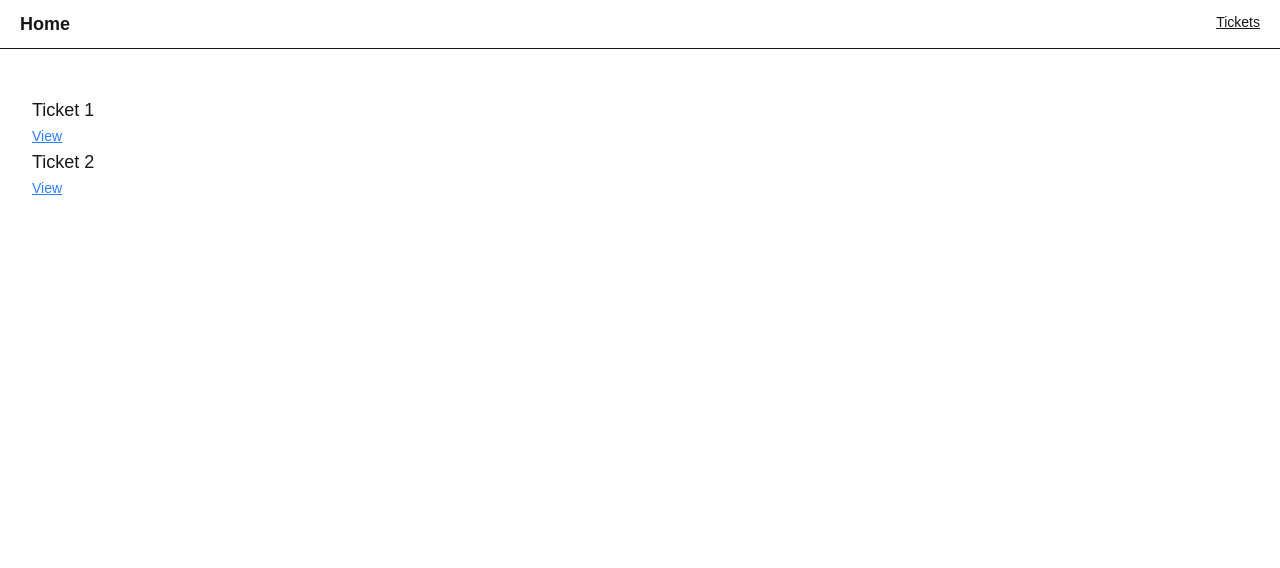
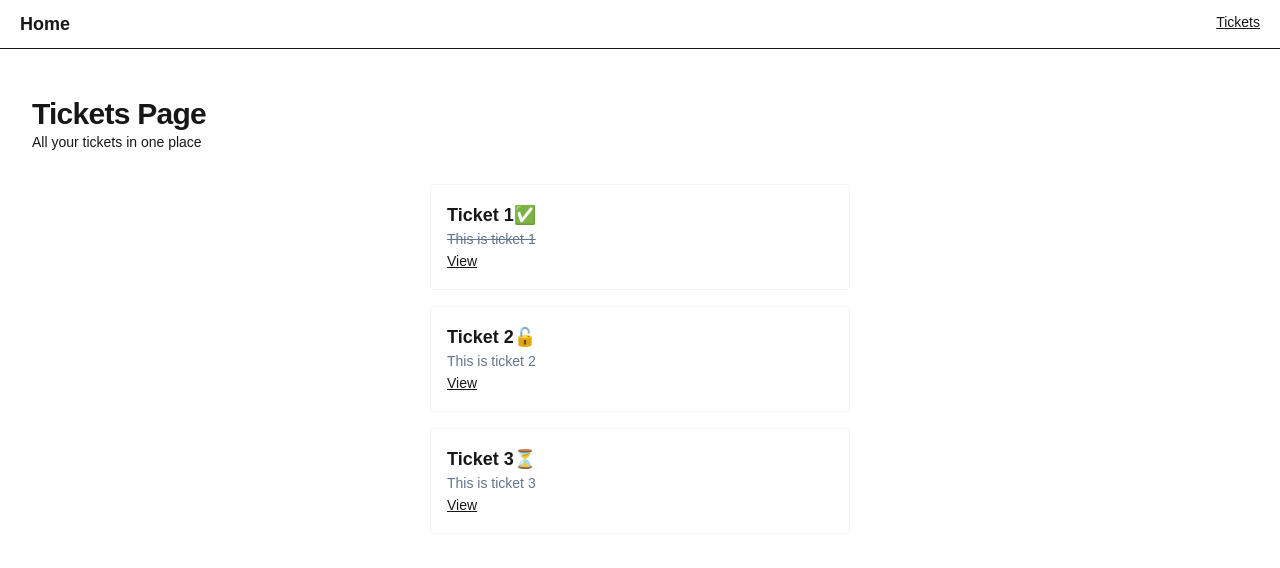
Before and after one commit to EF1874/the-road-to-next, a Next.js app: page /tickets in a window 1280 px wide. Shown: the top 568 px of the page. Built offline with nearby package versions, Linux system fonts and the light colour scheme.

Commit message:
tailwind动画

```diff
--- a/package.json
+++ b/package.json
@@ -7,9 +7,11 @@
     "build": "next build",
     "start": "next start",
     "lint": "next lint",
-    "lint-fix": "next lint --fix"
+    "lint-fix": "next lint --fix",
+    "type": "tsc --noEmit"
   },
   "dependencies": {
+    "clsx": "^2.1.1",
     "next": "15.2.0",
     "react": "^19.0.0",
     "react-dom": "^19.0.0"
--- a/src/app/globals.css
+++ b/src/app/globals.css
@@ -1,8 +1,21 @@
-@import "tailwindcss";
+@import 'tailwindcss';
 
 @theme {
     --font-sans: var(--font-geist-sans);
     --font-mono: var(--font-geist-mono);
+
+    --animate-fade-in-from-top: fade-in-from-top 0.5s ease-out;
+
+    @keyframes fade-in-from-top {
+        from {
+            opacity: 0;
+            transform: translateY(-16px);
+        }
+        to {
+            opacity: 1;
+            transform: translateY(0);
+        }
+    }
 }
 
 :root {
--- a/src/app/page.tsx
+++ b/src/app/page.tsx
@@ -3,12 +3,17 @@ import { ticketsPath } from '@/paths';
 
 const HomePage = () => {
     return (
-        <div>
-            <h1 className='text-xl'>Home Page</h1>
+        <div className='flex flex-col gap-y-8'>
+            <h2 className='text-3xl font-bold tracking-tight'>Home Page</h2>
+            <p className='text-sm text-muted-foreground'>
+                Your home place to start
+            </p>
 
-            <Link href={ticketsPath} className='text-xl text-blue-500 underline'>
-                Go To Tickets
-            </Link>
+            <div className='flex flex-1 flex-col items-center'>
+                <Link href={ticketsPath} className=' underline'>
+                    Go To Tickets
+                </Link>
+            </div>
         </div>
     );
 };
--- a/src/app/tickets/page.tsx
+++ b/src/app/tickets/page.tsx
@@ -1,22 +1,54 @@
+import clsx from 'clsx';
 import Link from 'next/link';
 import { initTickets } from '@/data';
 import { ticketPath } from '@/paths';
 
+const TICK_ICON = {
+    OPEN: '🔓',
+    IN_PROGRESS: '⏳',
+    DONE: '✅'
+};
+
 const TicketsPage = () => {
     return (
+        <div className='flex flex-col gap-y-8'>
             <div>
+                <h2 className='text-3xl font-bold tracking-tight'>
+                    Tickets Page
+                </h2>
+                <p className='text-sm text-muted-foreground'>
+                    All your tickets in one place
+                </p>
+            </div>
+
+            <div className='flex flex-1 flex-col items-center gap-y-4 animate-fade-in-from-top'>
                 {initTickets.map(ticket => (
-                <div key={ticket.id}>
-                    <h2 className='text-lg'>{ticket.title}</h2>
+                    <div
+                        key={ticket.id}
+                        className='w-full max-w-[420px] p-4 border border-slate-100 rounded'
+                    >
+                        <h3 className='text-lg font-semibold truncate'>
+                            {ticket.title}
+                            {TICK_ICON[ticket.status]}
+                        </h3>
+                        <p
+                            className={clsx('text-sm text-slate-500 truncate', {
+                                'line-through': ticket.status === 'DONE'
+                            })}
+                        >
+                            {ticket.content}
+                        </p>
+
                         <Link
                             href={ticketPath(ticket.id)}
-                        className='text-blue-500 text-sm underline'
+                            className='text-sm underline'
                         >
                             View
                         </Link>
                     </div>
                 ))}
             </div>
+        </div>
     );
 };
 
--- a/src/data.ts
+++ b/src/data.ts
@@ -3,12 +3,18 @@ export const initTickets = [
         title: 'Ticket 1',
         id: '1',
         content: 'This is ticket 1',
-        status: 'DONE'
+        status: 'DONE' as const
     },
     {
         title: 'Ticket 2',
         id: '2',
         content: 'This is ticket 2',
-        status: 'OPEN'
+        status: 'OPEN' as const
+    },
+    {
+        title: 'Ticket 3',
+        id: '3',
+        content: 'This is ticket 3',
+        status: 'IN_PROGRESS' as const
     }
 ];
```
Also changed, not shown: 1 other file (tests, documents, lock files or other folders). Lines whose indentation alone changed are shown as unchanged.
